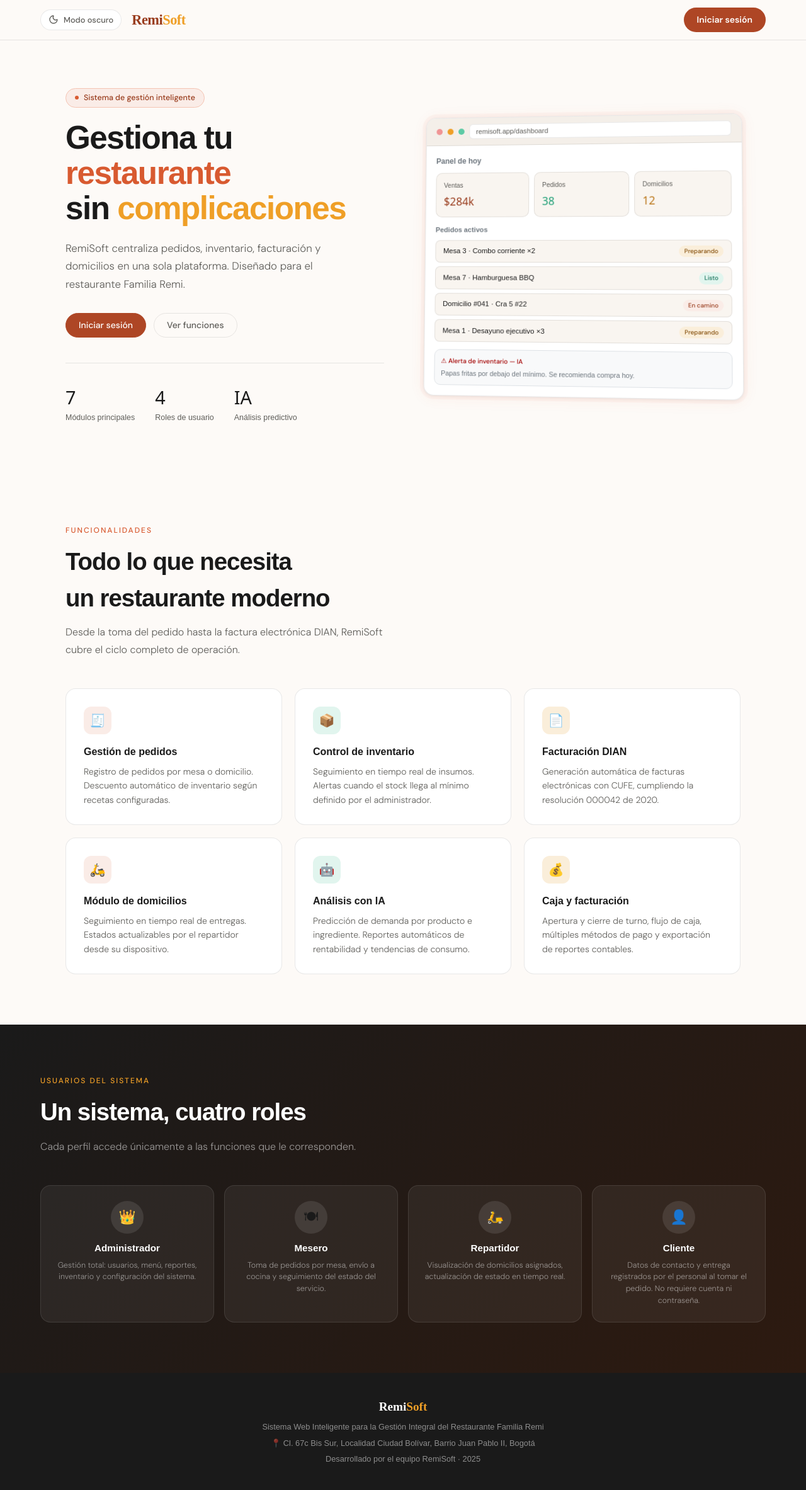
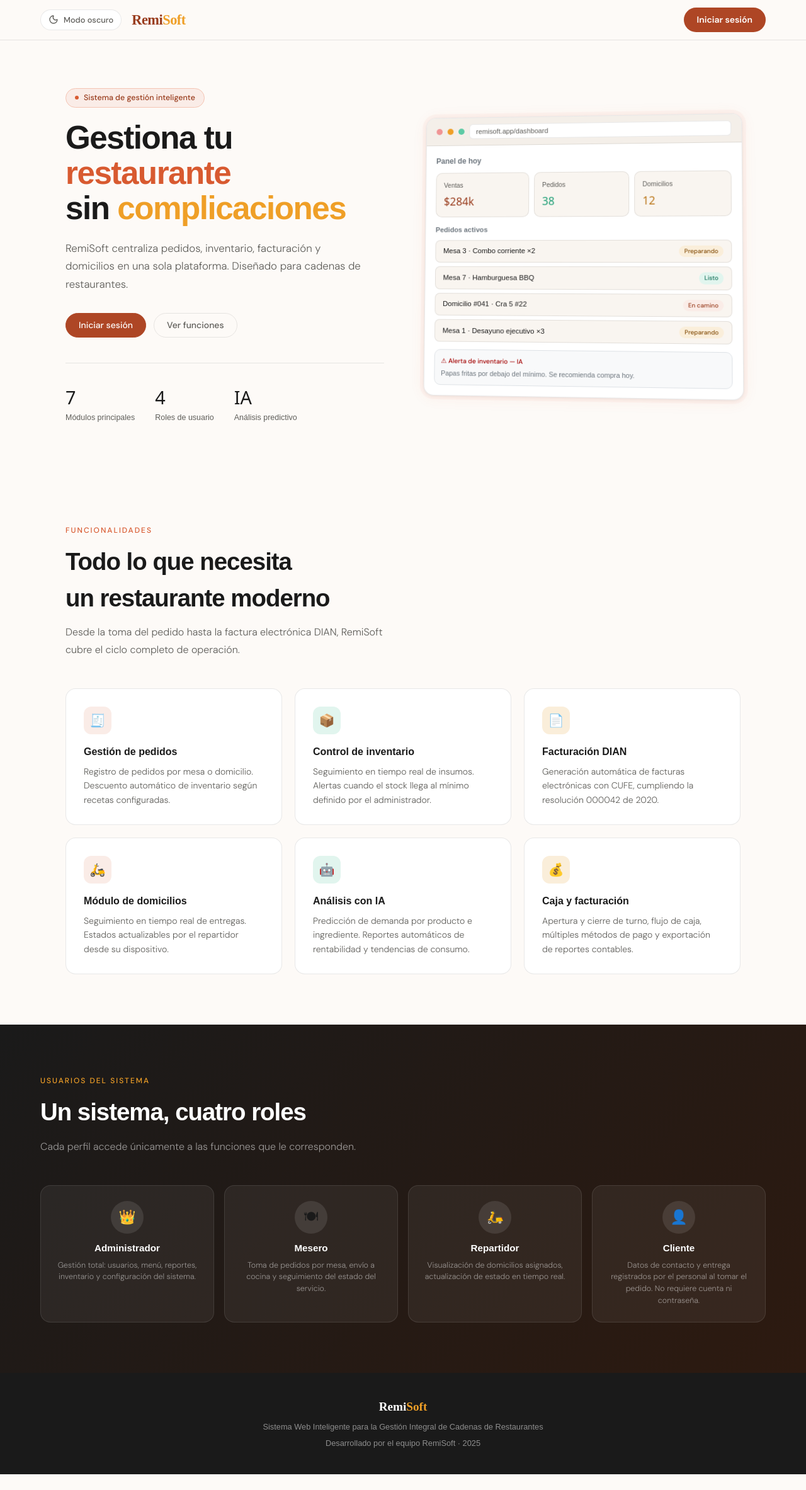
Before and after one commit to Cesar10007/Proyecto-Remisoft, a React (Vite) app in the folder frontend/: page / in a window 1280 px wide. Shown: the whole page at 63% size. After the commit the page ends 2341 px from the top, so only its background shows below. Built offline with nearby package versions, Linux system fonts and the light colour scheme; no server answers; a web font is replaced by a local one.

Commit message:
feat(landing): presentar RemiSoft para cadenas de restaurantes

```diff
--- a/frontend/src/components/layout/Footer.tsx
+++ b/frontend/src/components/layout/Footer.tsx
@@ -5,10 +5,7 @@ function Footer() {
         Remi<span className="text-[var(--amarillo)]">Soft</span>
       </div>
       <p className="mb-1.5">
-        Sistema Web Inteligente para la Gestión Integral del Restaurante Familia Remi
-      </p>
-      <p className="mb-1.5">
-        📍 Cl. 67c Bis Sur, Localidad Ciudad Bolívar, Barrio Juan Pablo II, Bogotá
+        Sistema Web Inteligente para la Gestión Integral de Cadenas de Restaurantes
       </p>
       <p>Desarrollado por el equipo RemiSoft · 2025</p>
     </footer>
--- a/frontend/src/pages/auth/Landing.tsx
+++ b/frontend/src/pages/auth/Landing.tsx
@@ -25,7 +25,7 @@ function Landing({ onLogin }: LandingProps) {
 
           <p>
             RemiSoft centraliza pedidos, inventario, facturación y domicilios
-            en una sola plataforma. Diseñado para el restaurante Familia Remi.
+            en una sola plataforma. Diseñado para cadenas de restaurantes.
           </p>
 
           <div className="hero-actions">
```
